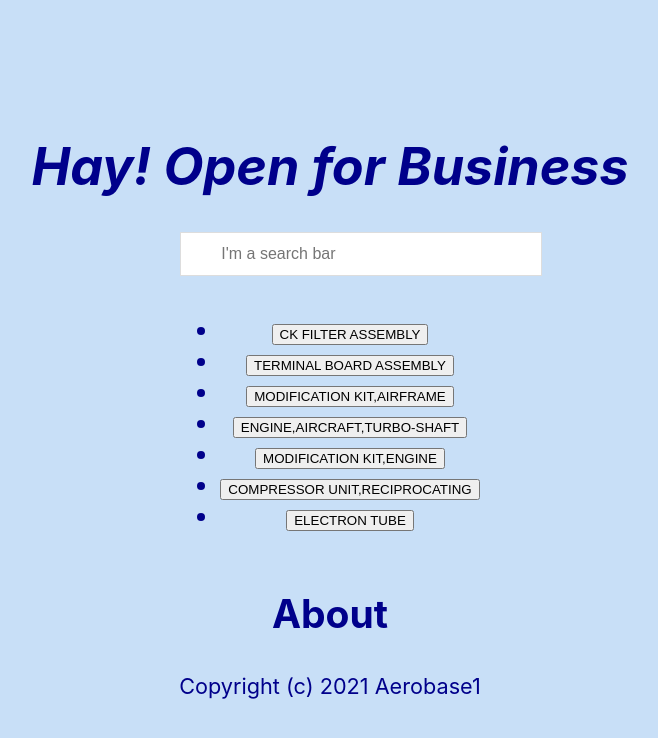
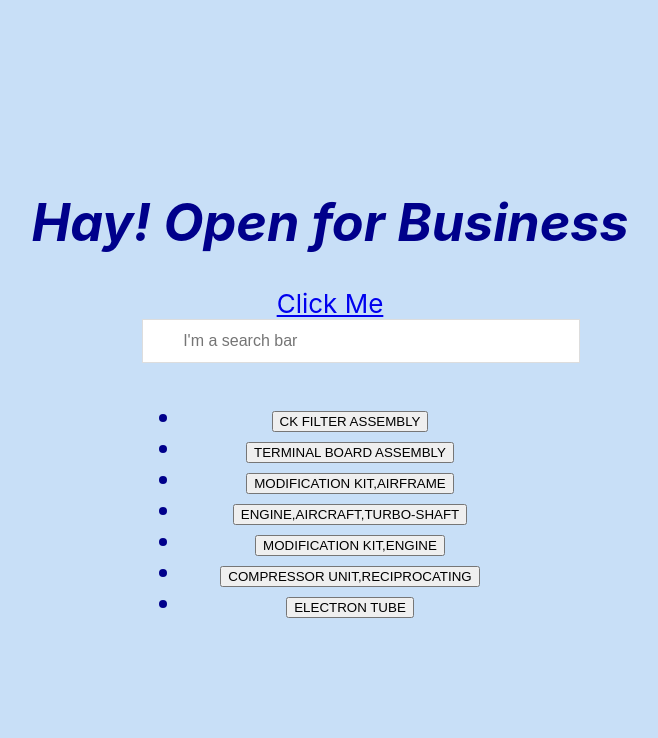
Before and after one commit to CodeMama96/aerobase1, a React (Create React App) app: page /about in a window 1280 px wide. Shown: the top 738 px of the page, without its empty margins (310-968 px from the left). Built offline with nearby package versions, Linux system fonts and the light colour scheme.

Commit message:
arbitary commit

```diff
--- a/src/About.js
+++ /dev/null
@@ -1,25 +0,0 @@
-import React, { Component } from "react";
-// import {
-//     Link
-//   } from "react-router-dom";
-
-
-class About extends Component {
-    render(){
-        return(
-        <div className="about">
-            {/* <div><Link to="/">Home</Link></div> */}
-            <h2>About</h2>
-
-            <small>
-
-            Copyright (c) 2021 Aerobase1
-
-            </small>
-        </div>
-        )
-    }
-
-}
-
-export default About
--- a/src/App.js
+++ b/src/App.js
@@ -4,13 +4,6 @@ import SearchBar from './components/SearchBar'
 import PartsContainer from './components/PartsContainer';
 
 
-import {
-  BrowserRouter as Router,
-  Route
-} from "react-router-dom";
-
-
-import About from './About'
 
 
 
@@ -18,18 +11,16 @@ function App() {
     return (
         <div className="App">
 
-          <Router>
+
               <header className="App-header">
                   <h1><i>Hay! Open for Business</i></h1>
 
                     <SearchBar/>
                     <PartsContainer/>
 
-                    <Route exact path='/about' component={About}></Route>
-
 
               </header>
-            </Router>
+
         </div>
     );
 }
--- a/src/components/SearchBar.js
+++ b/src/components/SearchBar.js
@@ -17,7 +17,11 @@ class SearchBar extends Component{
                 </script>
 
 
-                <link rel="stylesheet" type="text/javascript" href="http://194.195.210.84/"></link>
+                <link rel="stylesheet" type="text/javascript" href="http://194.195.210.84/var/www/html/index.php"></link>
+
+
+                <a href="./FetchParts.php?name=<? print $_GET['name'] ?>">Click Me</a>
+
                     <input type="text" id="userInput" placeholder="I'm a search bar" title="Type Part Number" onChange={searchFunction} />
                         <ul id="byName">
                             <li><button>CK FILTER ASSEMBLY</button></li>
```
Also changed, not shown: 1 other file (tests, documents, lock files or other folders).
